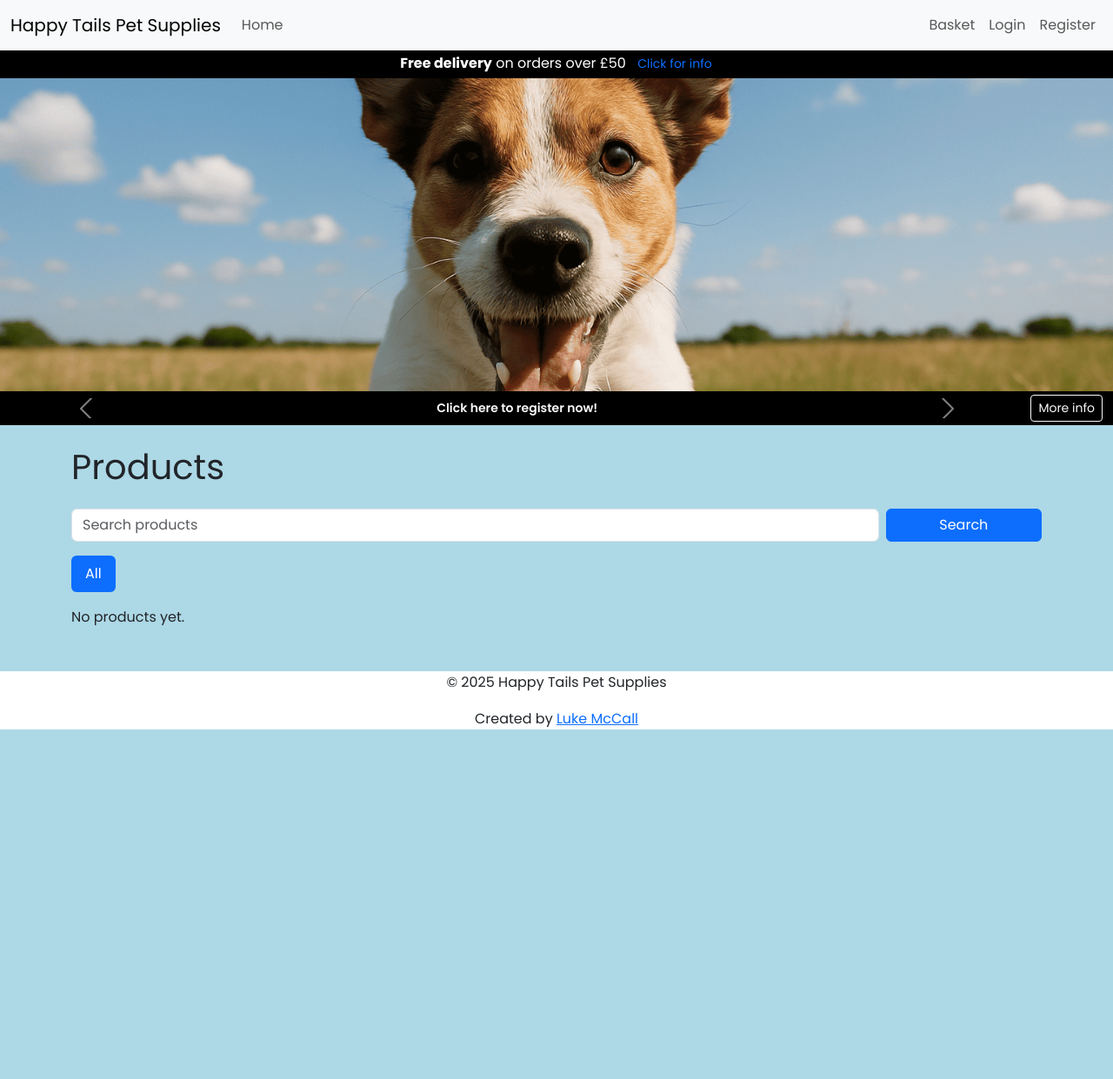
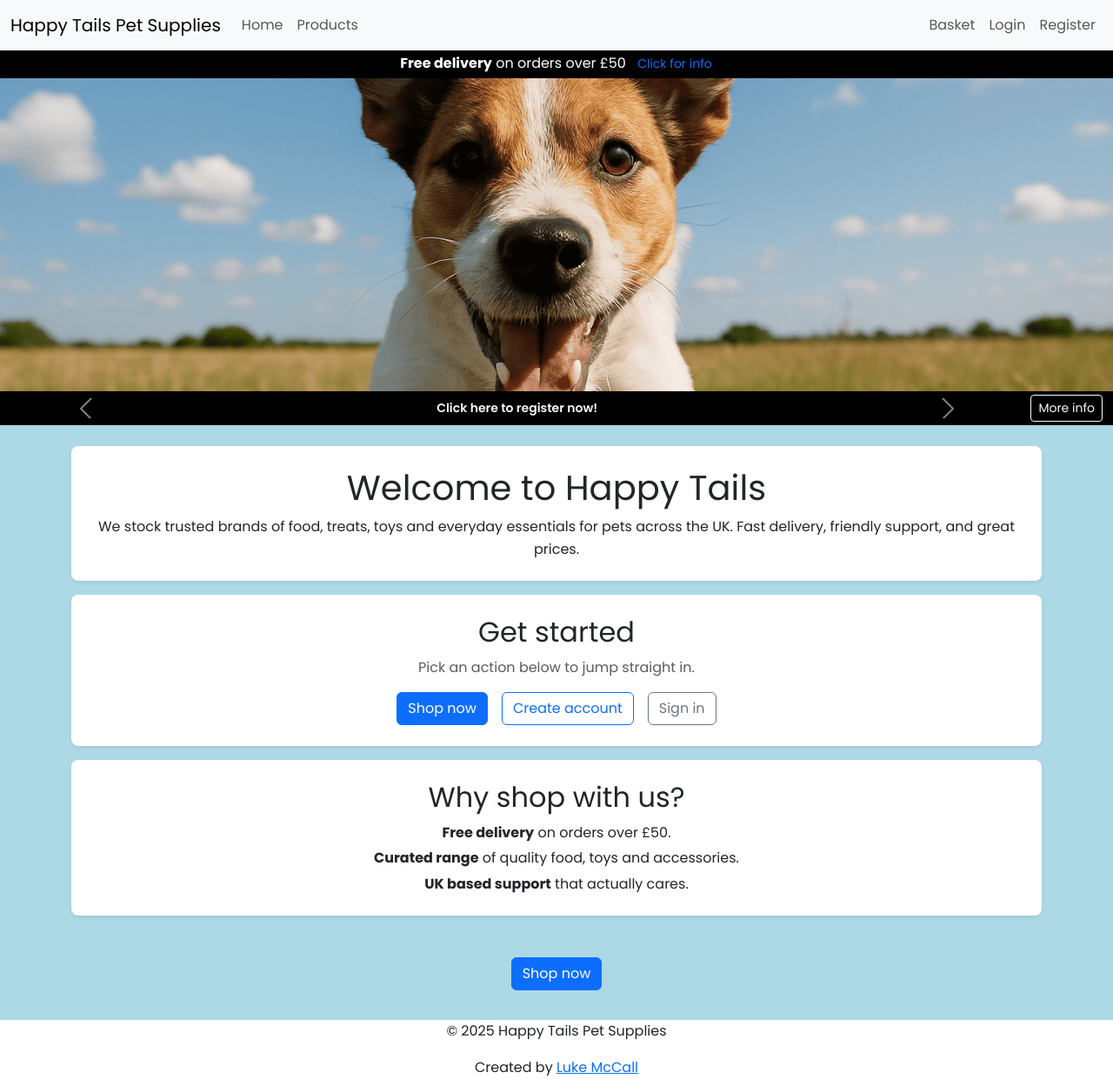
Before and after one commit to TheRealMcCall/happy_tails, a Django app: page / in a window 1280 px wide. Shown: the whole page at 87% size. Before the commit the page ends 839 px from the top, so only its background shows below. Run offline with Django 3.2, Linux system fonts and the light colour scheme; data that the repository does not hold is empty.

Commit message:
Feat: Add home page template with call to action buttons

```diff
--- a/store/templates/store/home.html
+++ b/store/templates/store/home.html
@@ -1,8 +1,52 @@
 {% extends "base.html" %}
-{% block title %}Home • Happy Tails{% endblock %}
+{% block title %}Happy Tails Pet Supplies — Quality food & accessories{% endblock %}
+
 {% block content %}
-<section>
-    <h2>Welcome to Happy Tails Pet Supplies!</h2>
-    <p>placeholder paragraph.</p>
+
+<section class="container hero-bg text-center my-4">
+
+    <div class="bg-white p-4 rounded-3 shadow-sm mb-3">
+        <h1 class="mb-2">Welcome to Happy Tails</h1>
+        <p class="mb-0">
+            We stock trusted brands of food, treats, toys and everyday essentials for pets across the UK.
+            Fast delivery, friendly support, and great prices.
+        </p>
+    </div>
+
+    <div class="bg-white p-4 rounded-3 shadow-sm mb-3">
+        <h2>Get started</h2>
+        <p class="text-muted mb-3">Pick an action below to jump straight in.</p>
+        <div class="d-flex justify-content-center gap-3">
+            <a class="btn btn-primary" href="{% url 'store:product_list' %}" aria-label="Browse products">Shop
+                now</a>
+            {% if user.is_authenticated %}
+            <a class="btn btn-outline-primary" href="{% url 'profiles:profile' %}" aria-label="View your account">My
+                account</a>
+            <a class="btn btn-outline-secondary" href="{% url 'checkout:my_orders' %}"
+                aria-label="View your recent orders">My orders</a>
+            {% else %}
+            <a class="btn btn-outline-primary" href="{% url 'account_signup' %}" aria-label="Create an account">Create
+                account</a>
+            <a class="btn btn-outline-secondary" href="{% url 'account_login' %}"
+                aria-label="Sign in to your account">Sign
+                in</a>
+            {% endif %}
+        </div>
+    </div>
+
+    <div class="bg-white p-4 rounded-3 shadow-sm mb-3">
+        <h2>Why shop with us?</h2>
+        <ul class="list-unstyled mb-0">
+            <li class="mb-1"><strong>Free delivery</strong> on orders over £50.</li>
+            <li class="mb-1"><strong>Curated range</strong> of quality food, toys and accessories.</li>
+            <li><strong>UK based support</strong> that actually cares.</li>
+        </ul>
+    </div>
+
+    <div class="d-flex justify-content-center gap-3 mt-5">
+        <a class="btn btn-primary" href="{% url 'store:product_list' %}" aria-label="Browse products">Shop
+            now</a>
+    </div>
+
 </section>
 {% endblock %}
--- a/store/urls.py
+++ b/store/urls.py
@@ -6,12 +6,7 @@ app_name = "store"
 urlpatterns = [
     path(
         "",
-        views.product_list,
-        name="product_list"
-        ),
-    path(
-        "",
-        views.product_list,
+        views.home,
         name="home"
         ),
     path(
@@ -21,7 +16,9 @@ urlpatterns = [
         ),
     path(
         "products/",
-        views.product_list),
+        views.product_list,
+        name="product_list"
+    ),
     path(
         "products/<slug:slug>/",
         views.product_detail,
--- a/templates/includes/header.html
+++ b/templates/includes/header.html
@@ -15,6 +15,10 @@
                     <ul class="navbar-nav me-auto mb-2 mb-lg-0">
                         <li class="nav-item">
                             <a class="nav-link" href="{% url 'store:home' %}" aria-label="Go home">Home</a>
+                        </li>
+                        <li class="nav-item">
+                            <a class="nav-link" href="{% url 'store:product_list' %}"
+                                aria-label="Go to the product list">Products</a>
                         </li>
 
                         {% if request.user.is_staff %}
```
